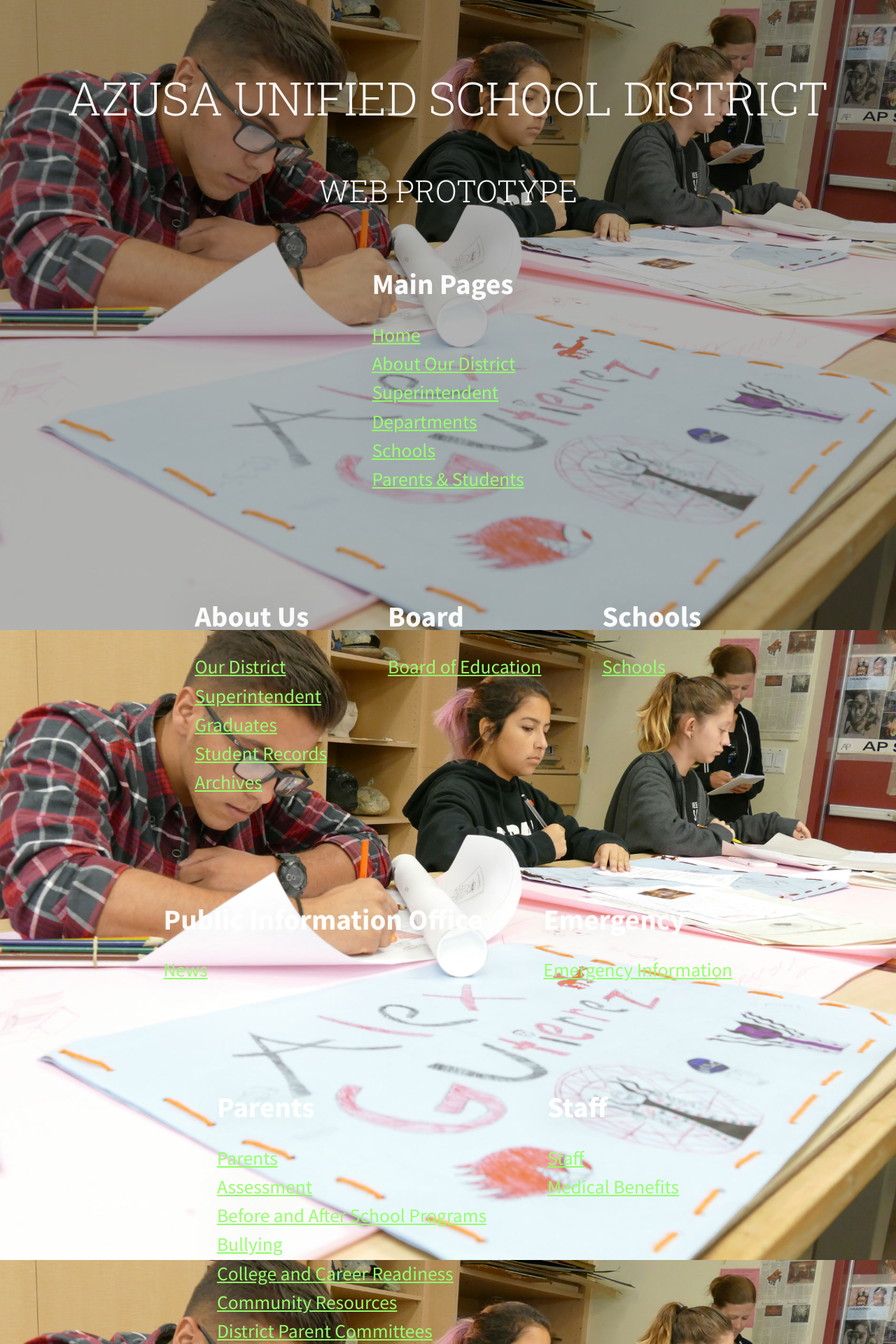
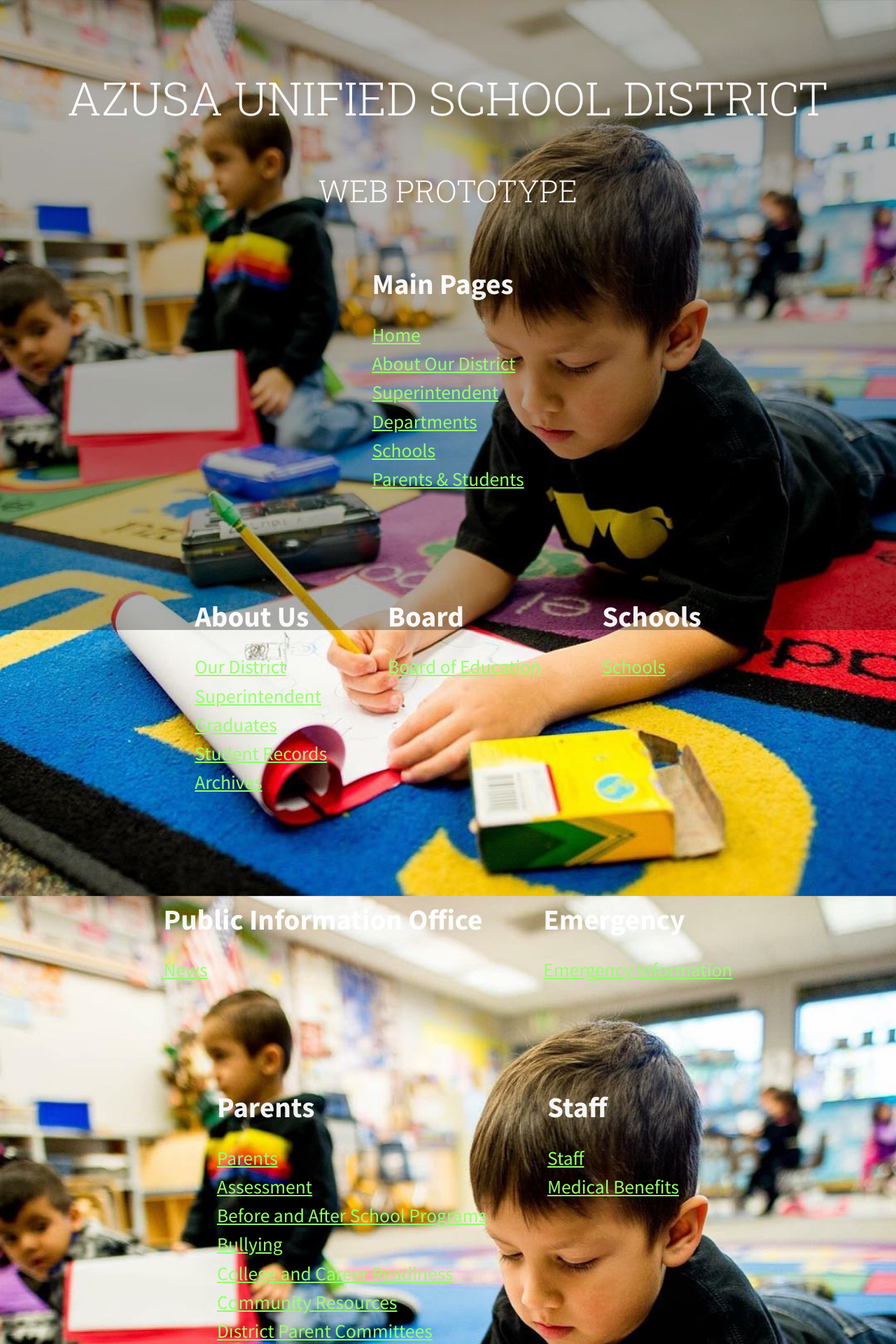
Before and after one commit to Crazeformarvel/azusa-project, a Jekyll site: the page district.html, which Jekyll copies as it is, in a window 1280 px wide. Shown: the top 1920 px of the page at 70% size. Built offline with Jekyll 4.4.1, drawn with Linux system fonts in a browser that asks for light colours.

Commit message:
Update image

```diff
--- a/district.html
+++ b/district.html
@@ -11,7 +11,7 @@
   <link rel="stylesheet" href="/css/pattern.css" />
   <style>
     body {
-      background-image: url(images/p1250065.jpg);
+      background-image: url(images/13706810_274918072884921_1473354698_n.jpg);
     }
   </style>
 </head>
```
Also changed, not shown: images/13706810_274918072884921_1473354698_n.jpg (added).
